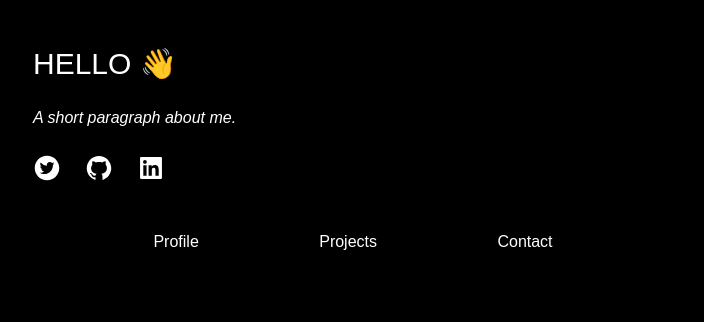
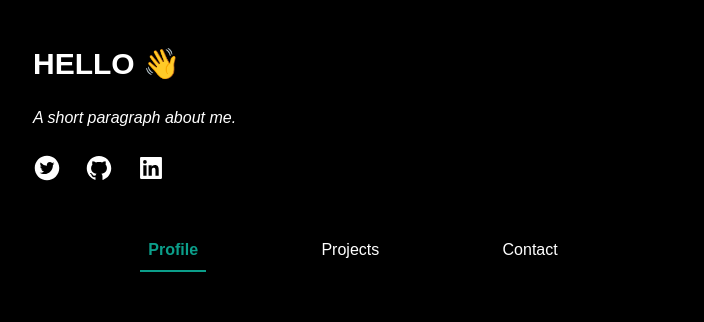
Before and after one commit to brooqnash/portfolio, a React (Vite) app: page / in a window 1280 px wide. Shown: the part 146-468 px from the top of the page, without its empty margins (287-991 px from the left). Built offline with nearby package versions, Linux system fonts and the light colour scheme.

Commit message:
ADD: App context

```diff
--- /dev/null
+++ b/src/components/Contact.tsx
@@ -0,0 +1,10 @@
+const Contact: React.FC = (): JSX.Element => {
+  return (
+    <section className="Content">
+      <h1 className="ContentHeader">Contact</h1>
+      <p className="ContentPara">Contact</p>
+    </section>
+  );
+};
+
+export default Contact;
--- /dev/null
+++ b/src/components/Projects.tsx
@@ -0,0 +1,10 @@
+const Projects: React.FC = (): JSX.Element => {
+  return (
+    <section className="Content">
+      <h1 className="ContentHeader">Projects</h1>
+      <p className="ContentPara">Projects</p>
+    </section>
+  );
+};
+
+export default Projects;
--- a/src/components/Tabs.tsx
+++ b/src/components/Tabs.tsx
@@ -1,10 +1,33 @@
+import { useContext } from "react";
+import { AppContext } from "../context/AppContext";
+
 const Tabs: React.FC = (): JSX.Element => {
-  // TODO: Add context for tab selection.
+  const { activeTab, dispatch } = useContext(AppContext);
+
+  const changeTab = (selectedTab: string) => {
+    dispatch({ type: "Change_Tab", payload: selectedTab });
+  };
+
   return (
     <ul className="flex justify-evenly">
-      <li>Profile</li>
-      <li>Projects</li>
-      <li>Contact</li>
+      <li
+        onClick={() => changeTab("profile")}
+        className={activeTab === "profile" ? "TabFocused" : "Tab"}
+      >
+        Profile
+      </li>
+      <li
+        onClick={() => changeTab("projects")}
+        className={activeTab === "projects" ? "TabFocused" : "Tab"}
+      >
+        Projects
+      </li>
+      <li
+        onClick={() => changeTab("contact")}
+        className={activeTab === "contact" ? "TabFocused" : "Tab"}
+      >
+        Contact
+      </li>
     </ul>
   );
 };
--- /dev/null
+++ b/src/context/AppContext.tsx
@@ -0,0 +1,29 @@
+import { type Dispatch, createContext, useReducer } from "react";
+
+const initialState = {
+  activeTab: "profile",
+  dispatch: (() => undefined) as Dispatch<any>,
+};
+
+export const AppContext = createContext(initialState);
+
+const AppReducer = (state: any, action: any) => {
+  switch (action.type) {
+    case "Change_Tab":
+      return {
+        activeTab: action.payload,
+      };
+    default:
+      return state;
+  }
+};
+
+export const AppProvider = ({ children }: any) => {
+  const [state, dispatch] = useReducer(AppReducer, initialState);
+
+  return (
+    <AppContext.Provider value={{ activeTab: state.activeTab, dispatch }}>
+      {children}
+    </AppContext.Provider>
+  );
+};
--- a/src/main.css
+++ b/src/main.css
@@ -19,6 +19,12 @@ body {
   .Index {
     @apply w-1/2 mt-12 flex flex-col gap-12;
   }
+  .Tab {
+    @apply p-2 rounded cursor-pointer hover:bg-Tab;
+  }
+  .TabFocused {
+    @apply p-2 text-Green font-extrabold border-b-2 cursor-pointer;
+  }
   .Content {
     @apply w-full p-6 flex flex-col justify-center rounded;
   }
--- a/src/main.tsx
+++ b/src/main.tsx
@@ -1,7 +1,10 @@
 import ReactDOM from "react-dom/client";
 import App from "./App";
 import "./main.css";
+import { AppProvider } from "../src/context/AppContext";
 
 ReactDOM.createRoot(document.getElementById("root") as HTMLElement).render(
-  <App />
+  <AppProvider>
+    <App />
+  </AppProvider>
 );
--- a/src/pages/Index.tsx
+++ b/src/pages/Index.tsx
@@ -1,13 +1,18 @@
+import { useContext } from "react";
 import {
   AiFillTwitterCircle,
   AiFillGithub,
   AiFillLinkedin,
 } from "react-icons/ai";
 import Profile from "../components/Profile";
+import Projects from "../components/Projects";
+import Contact from "../components/Contact";
 import Tabs from "../components/Tabs";
+import { AppContext } from "../context/AppContext";
 
 const Index: React.FC = (): JSX.Element => {
-  // TODO: Show content according to tab context.
+  const { activeTab } = useContext(AppContext);
+
   return (
     <main className="Index">
       <div className="flex justify-between">
@@ -17,22 +22,36 @@ const Index: React.FC = (): JSX.Element => {
         </h1>
       </div>
       <div className="flex flex-col gap-6">
-        <h1 className="text-3xl">HELLO 👋</h1>
+        <h1 className="text-3xl font-extrabold">HELLO 👋</h1>
         <p className="italic">A short paragraph about me.</p>
         <span className="flex gap-6">
-          <a>
+          <a
+            target="_blank"
+            href="https://www.twitter.com/brooqnash"
+            title="My Twitter"
+          >
             <AiFillTwitterCircle size={28} />
           </a>
-          <a>
+          <a
+            target="_blank"
+            href="https://www.github.com/brooqnash"
+            title="My GitHub"
+          >
             <AiFillGithub size={28} />
           </a>
-          <a>
+          <a
+            target="_blank"
+            href="https://www.linkedin.com/in/brooqnash"
+            title="My LinkedIn"
+          >
             <AiFillLinkedin size={28} />
           </a>
         </span>
       </div>
       <Tabs />
-      <Profile />
+      {activeTab === "profile" && <Profile />}
+      {activeTab === "projects" && <Projects />}
+      {activeTab === "contact" && <Contact />}
     </main>
   );
 };
--- a/tailwind.config.cjs
+++ b/tailwind.config.cjs
@@ -10,6 +10,7 @@ module.exports = {
       Red: "#CD5C5C",
       Green: "#0B9E8A",
       Blue: "#76B7C7",
+      Tab: "#AAAAAA15",
     },
   },
 };
```
